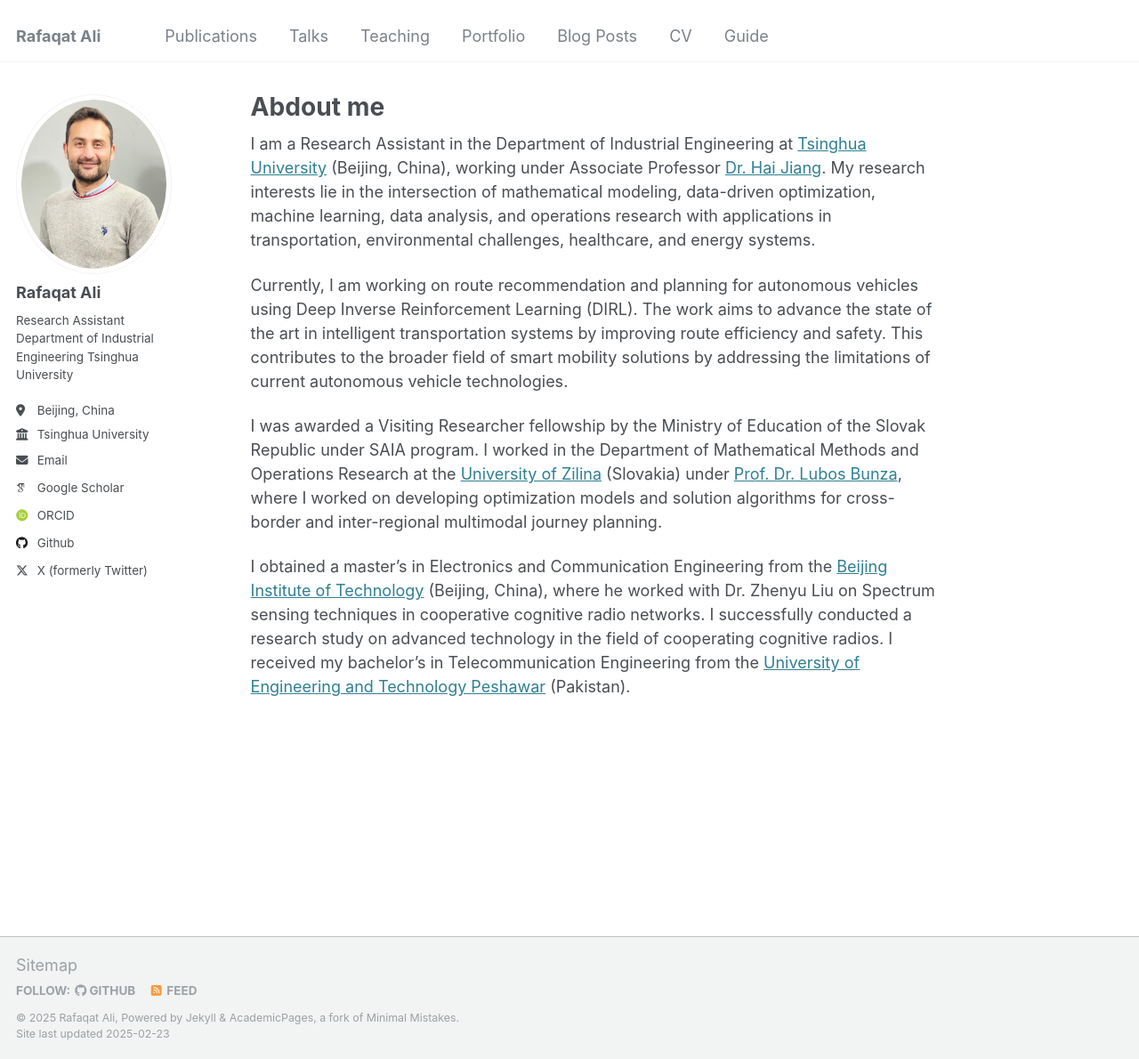
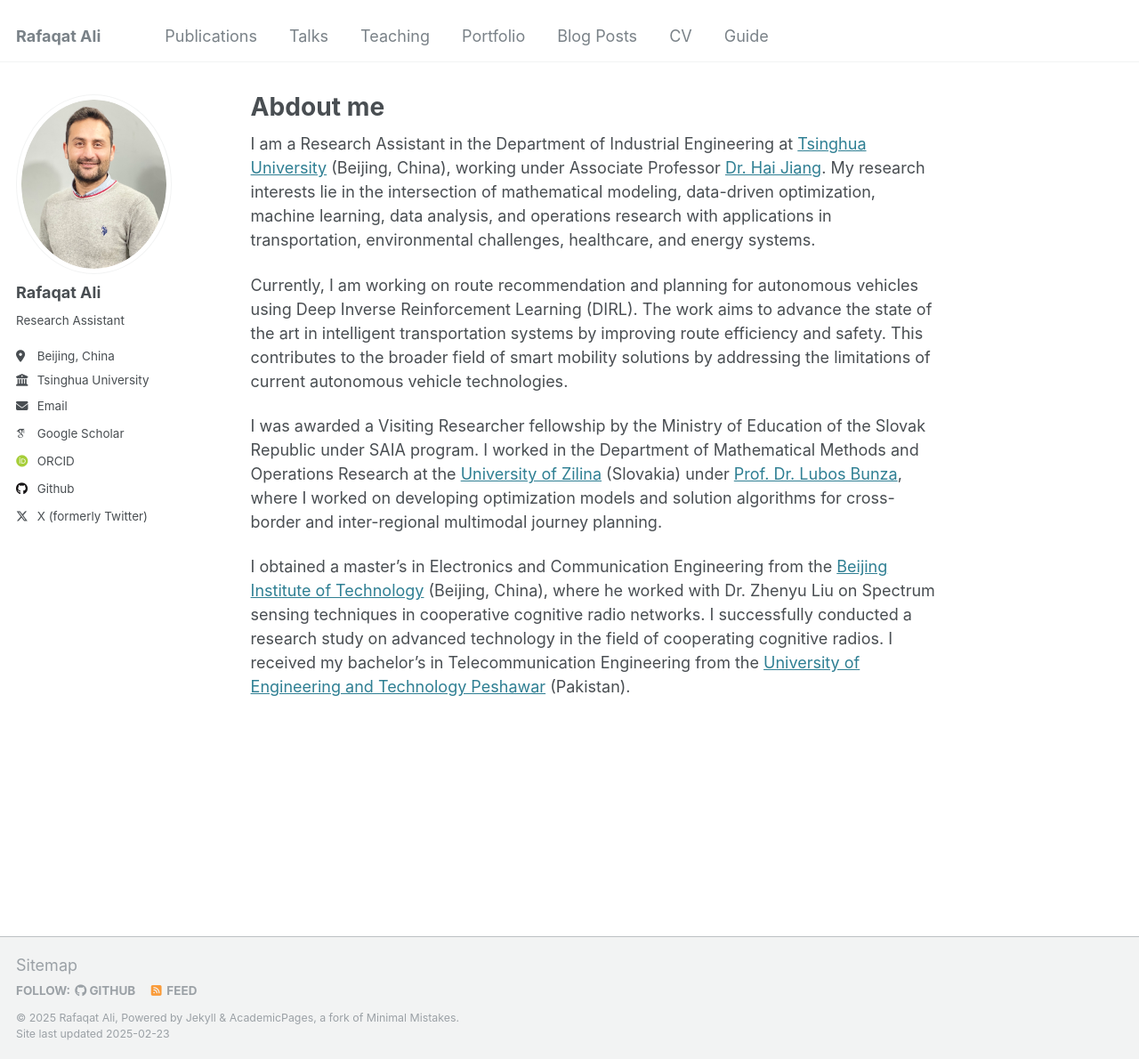
Before and after one commit to ralikk/ralikk.github.io, a Jekyll site: the page built from _pages/about.md, in a window 1280 px wide and 1190 px high. Shown: the whole window at 89% size. Built offline with Jekyll 4.4.1, drawn with Linux system fonts in a browser that asks for light colours; some web fonts are replaced.

Commit message:
Update _config.yml

```diff
--- a/_config.yml
+++ b/_config.yml
@@ -24,7 +24,7 @@ author:
   avatar           : "profile.jpg"
   name             : "Rafaqat Ali"
   pronouns         : # example: "she/her"
-  bio              : "Research Assistant\n Department of Industrial Engineering\n Tsinghua University"
+  bio              : "Research Assistant"
   location         : "Beijing, China"
   employer         : "Tsinghua University"
   uri              : # URL
```
